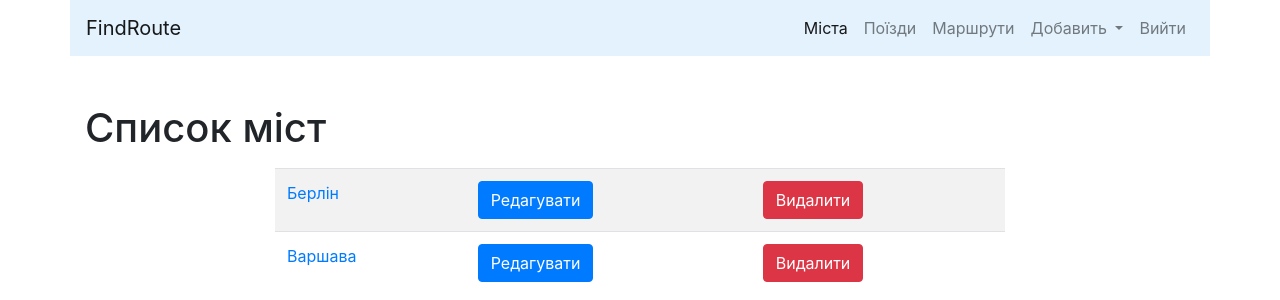
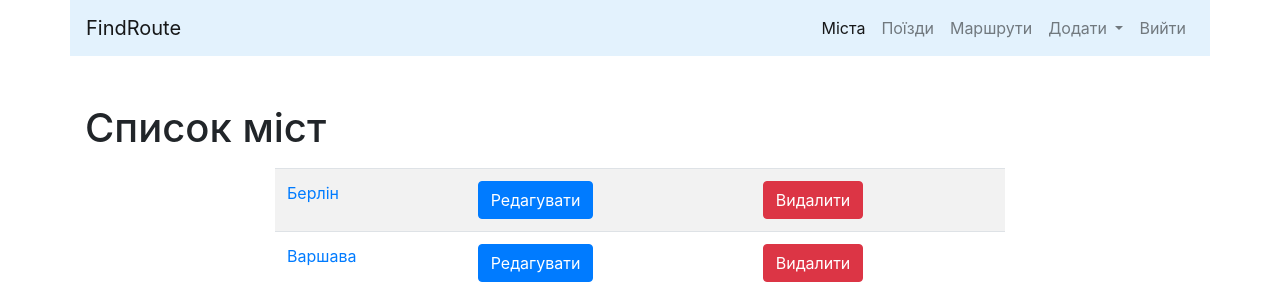
Before and after one commit to mzokovvladimir/myapp_trains, a Django app: page /cities/ in a window 1280 px wide. Shown: the top 300 px of the page. Run offline with Django 3.2, Linux system fonts and the light colour scheme; the visitor is signed in with stand-in values (Sample User, id 1); data comes from the database, SQL or seed files in the repository; some libraries are stand-ins or nearby versions.

Commit message:
Update base.html

```diff
--- a/templates/base.html
+++ b/templates/base.html
@@ -42,7 +42,7 @@
              {% endif %}
             ">
             <a class="nav-link dropdown-toggle" href="#" id="navbarDropdownMenuLink" role="button" data-toggle="dropdown" aria-haspopup="true" aria-expanded="false">
-             Добавить
+             Додати
             </a>
 
             <div class="dropdown-menu" aria-labelledby="navbarDropdownMenuLink">
```
